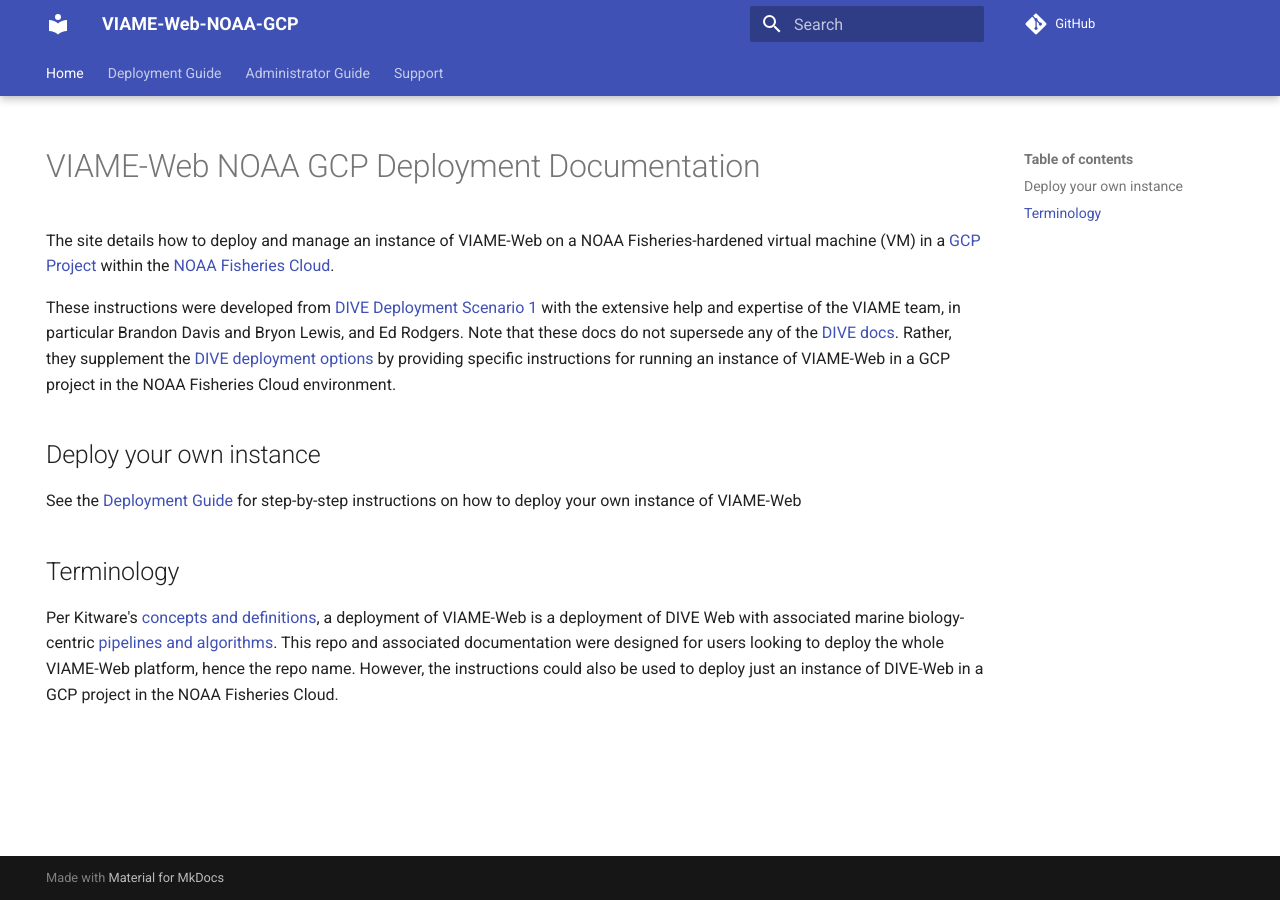
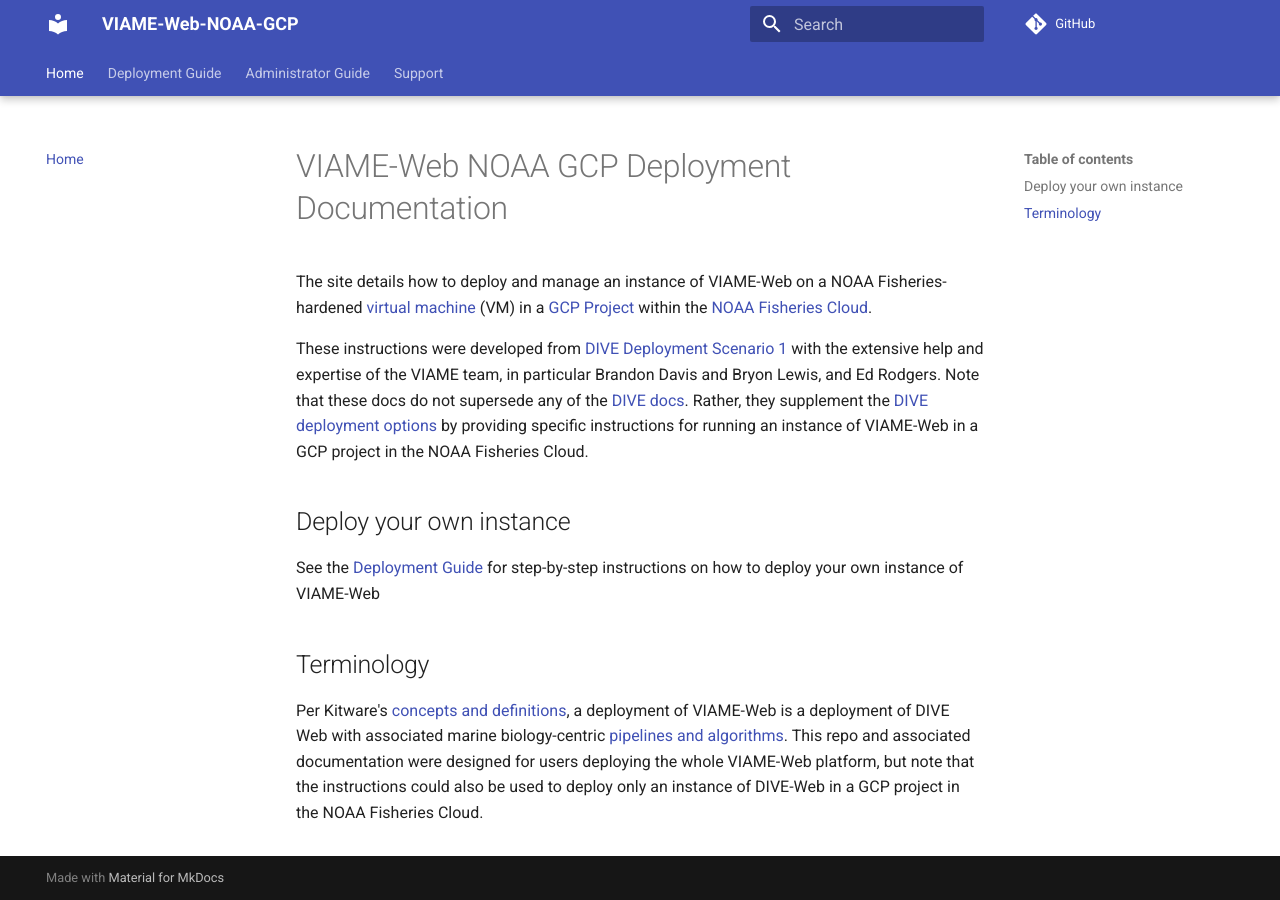
Before and after one commit to SWFSC/viame-web-noaa-gcp, an MkDocs documentation site: the page built from docs/index.md, in a window 1280 px wide. Built offline with MkDocs 1.6.1 and Material for MkDocs 9.7.7, drawn with Linux system fonts in a browser that asks for light colours; comment, search, counter and statistics services are not loaded.

Commit message:
doc update

```diff
--- a/docs/index.md
+++ b/docs/index.md
@@ -1,14 +1,8 @@
----
-hide:
-  - navigation
-  - table_of_contents
----
-
 # VIAME-Web NOAA GCP Deployment Documentation
 
-The site details how to deploy and manage an instance of VIAME-Web on a NOAA Fisheries-hardened virtual machine (VM) in a [GCP Project](https://sites.google.com/noaa.gov/fisheriescloudservices/home) within the [NOAA Fisheries Cloud](https://sites.google.com/noaa.gov/nmfs-hq-ocio-cloud-portal/home).
+The site details how to deploy and manage an instance of VIAME-Web on a NOAA Fisheries-hardened [virtual machine](https://cloud.google.com/compute) (VM) in a [GCP Project](https://sites.google.com/noaa.gov/fisheriescloudservices/home) within the [NOAA Fisheries Cloud](https://sites.google.com/noaa.gov/nmfs-hq-ocio-cloud-portal/home).
 
-These instructions were developed from [DIVE Deployment Scenario 1](https://kitware.github.io/dive/Deployment-Provision/) with the extensive help and expertise of the VIAME team, in particular Brandon Davis and Bryon Lewis, and Ed Rodgers. Note that these docs do not supersede any of the [DIVE docs](https://kitware.github.io/dive). Rather, they supplement the [DIVE deployment options](https://kitware.github.io/dive/Deployment-Overview/) by providing specific instructions for running an instance of VIAME-Web in a GCP project in the NOAA Fisheries Cloud environment.
+These instructions were developed from [DIVE Deployment Scenario 1](https://kitware.github.io/dive/Deployment-Provision/) with the extensive help and expertise of the VIAME team, in particular Brandon Davis and Bryon Lewis, and Ed Rodgers. Note that these docs do not supersede any of the [DIVE docs](https://kitware.github.io/dive). Rather, they supplement the [DIVE deployment options](https://kitware.github.io/dive/Deployment-Overview/) by providing specific instructions for running an instance of VIAME-Web in a GCP project in the NOAA Fisheries Cloud.
 
 ## Deploy your own instance
 
@@ -16,4 +10,4 @@
 
 ## Terminology
 
-Per Kitware's [concepts and definitions](https://kitware.github.io/dive/#concepts-and-definitions), a deployment of VIAME-Web is a deployment of DIVE Web with associated marine biology-centric [pipelines and algorithms](admin-general.md#addon-management). This repo and associated documentation were designed for users looking to deploy the whole VIAME-Web platform, hence the repo name. However, the instructions could also be used to deploy just an instance of DIVE-Web in a GCP project in the NOAA Fisheries Cloud.
+Per Kitware's [concepts and definitions](https://kitware.github.io/dive/#concepts-and-definitions), a deployment of VIAME-Web is a deployment of DIVE Web with associated marine biology-centric [pipelines and algorithms](admin-general.md#addon-management). This repo and associated documentation were designed for users deploying the whole VIAME-Web platform, but note that the instructions could also be used to deploy only an instance of DIVE-Web in a GCP project in the NOAA Fisheries Cloud.
```
Also changed, not shown: docs/admin-general.md (+4 -4 lines).
